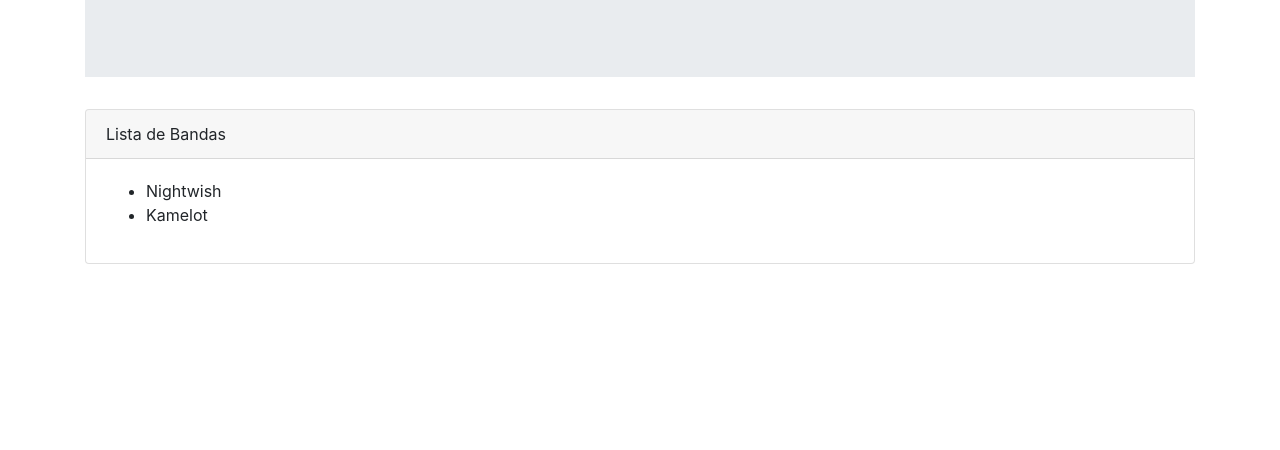
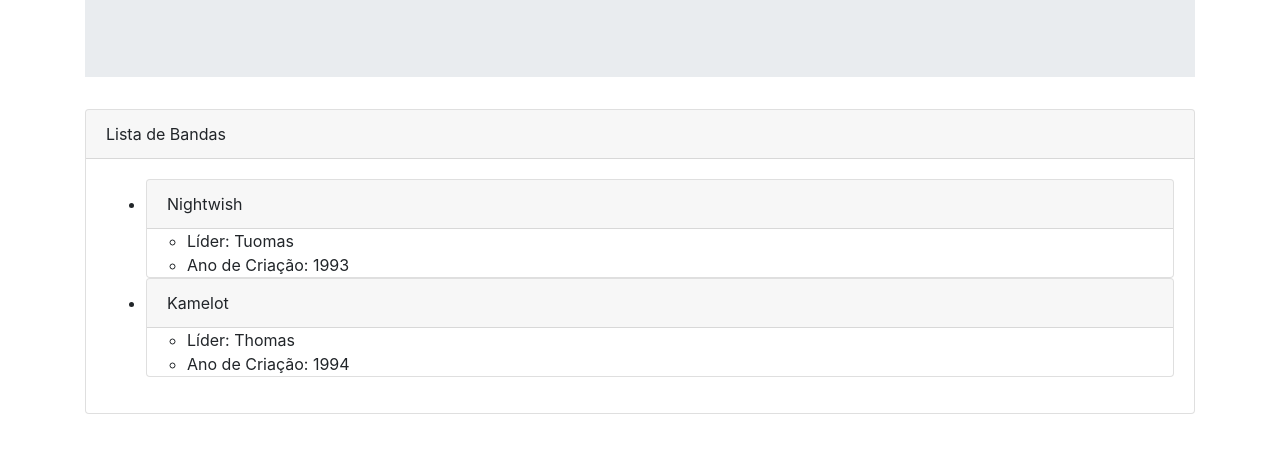
Before and after one commit to thiagometal/projetoAngular, a plain HTML site: page index.html in a window 1280 px wide. Shown: the part 172-622 px from the top of the page. Drawn offline with nearby package versions, Linux system fonts and the light colour scheme.

Commit message:
adiciona outras propriedades para listagem

```diff
--- a/index.html
+++ b/index.html
@@ -46,7 +46,17 @@
                 <div class="card-header"> {{ panelTitle }} </div>
                 <div class="card-body">
                     <ul>
-                        <li ng-repeat="banda in listaBandas"> {{ banda.name }} </li>
+                        <li ng-repeat="banda in listaBandas">
+                            <div class="card card-default">
+                                <div class="card-header"> {{ banda.name }} </div>
+                                <div class="panel-body">
+                                    <ul>
+                                        <li> Líder: {{ banda.leader }}</li>
+                                        <li> Ano de Criação: {{ banda.createad_year }}</li>
+                                    </ul>
+                                </div>
+                            </div>
+                        </li>
                     </ul>
                 </div>
             </div>
```
